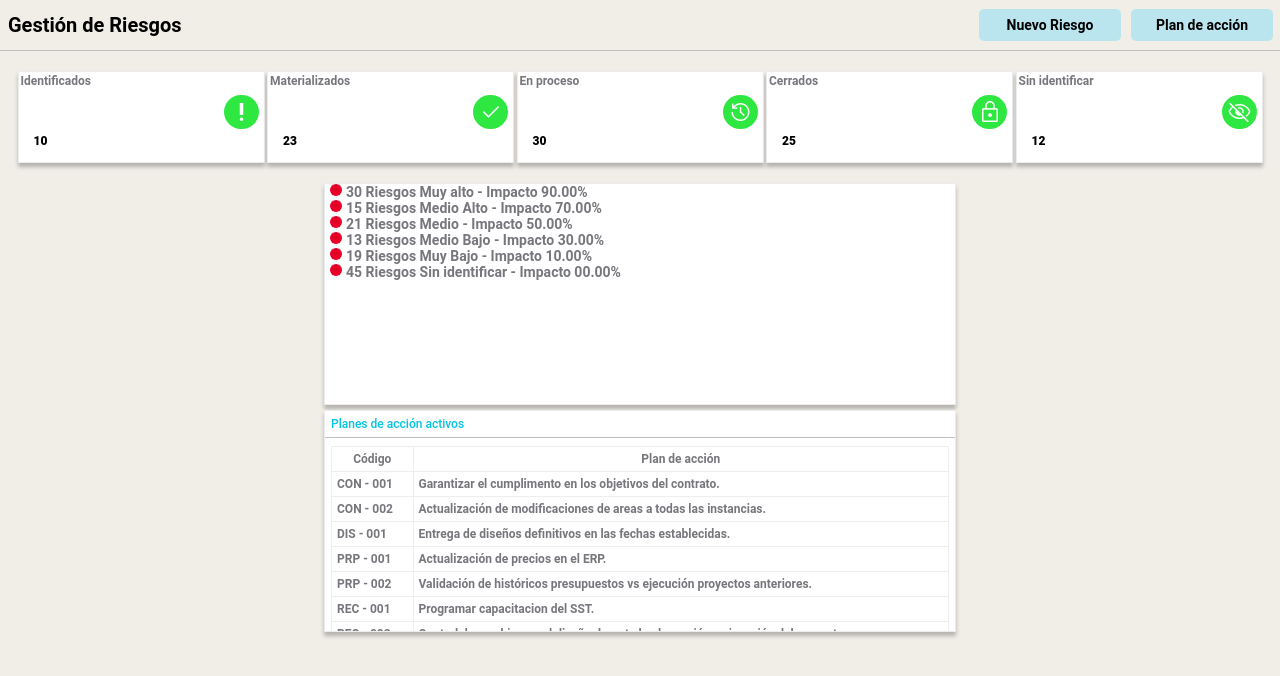
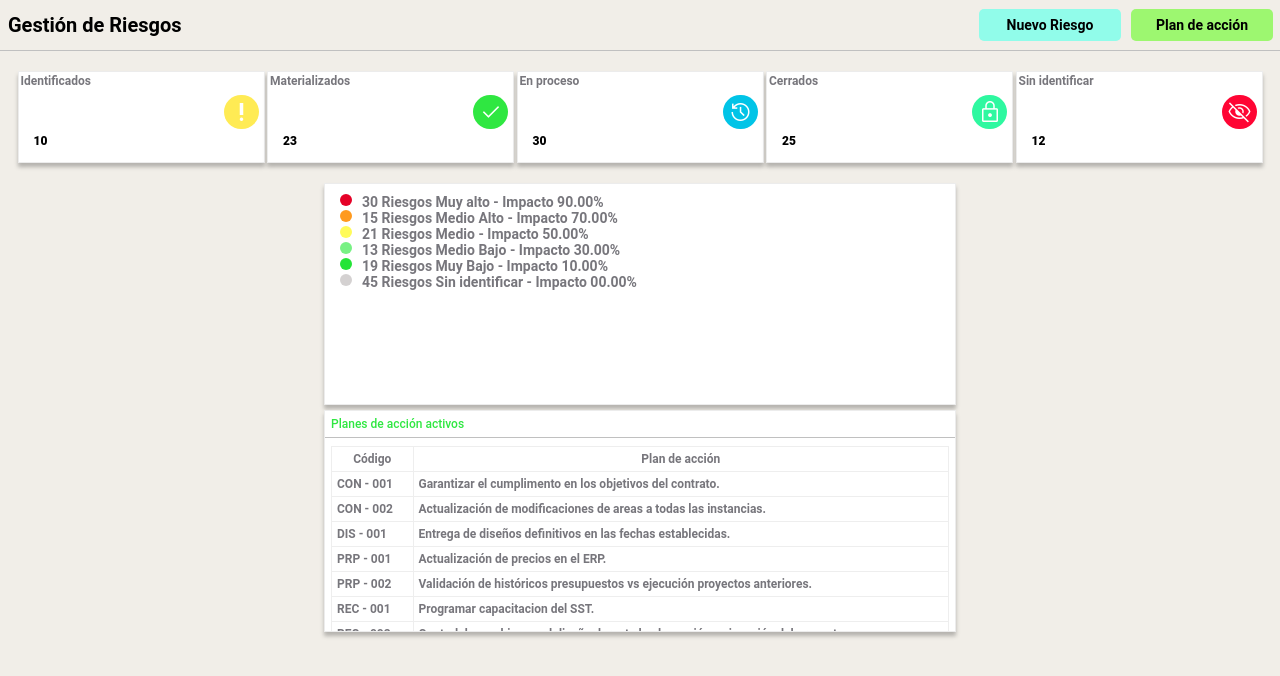
Before and after one commit to DannG25/SGP-riesgos, a plain HTML site: page index.html in a window 1280 px wide. Drawn offline with nearby package versions, Linux system fonts and the light colour scheme; files that its build step writes are made by us from their sources.

Commit message:
Update styles.css

```diff
--- a/styles.css
+++ b/styles.css
@@ -31,7 +31,6 @@ h2 {
 .buttons {
   font-weight: bold;
   font-size: 14px;
-    background-color: rgba(46, 205, 255, 0.28);
   color: rgb(0, 0, 0);
   width: 142px;
   height: 32px;
@@ -41,12 +40,12 @@ h2 {
   cursor: pointer;
 }
 
-.buttons_planes {
-    background-color: rgba(46, 205, 255, 0.28);
+.buttons_plans {
+  background-color: #9df770;
 }
 
-.buttons_riesgos {
-    background-color: rgba(110, 135, 143, 0.28);
+.buttons_risk {
+  background-color: #91fcea;
 }
 
 .container {
@@ -75,7 +74,7 @@ h2 {
 
 .card .card-header .card-title {
   font-weight: 500;
-    color: #01C4E7;
+  color: #2FE741;
 }
 
 .card .card-content {
@@ -105,26 +104,21 @@ h2 {
   font-variation-settings: 'FILL' 0, 'wght' 400, 'GRAD' 0, 'opsz' 48
 }
 
-.material-symbols-outlined:nth-child(1) {
+.card_indicadores:nth-child(1) > .material-symbols-outlined {
   background-color: #FFEB54;
 }
-
-.material-symbols-outlined:nth-child(2) {
+.card_indicadores:nth-child(2) > .material-symbols-outlined {
   background-color: #2FE741;
 }
-
-.material-symbols-outlined:nth-child(3) {
+.card_indicadores:nth-child(3) > .material-symbols-outlined {
   background-color: #01C4E7;
 }
-
-.material-symbols-outlined:nth-child(4) {
+.card_indicadores:nth-child(4) > .material-symbols-outlined {
     background-color: #2EF8A0;
 }
-
-.material-symbols-outlined:nth-child(5) {
+.card_indicadores:nth-child(5) > .material-symbols-outlined {
   background-color: #FF0534;
 }
-
 .data {
   padding-left: 15px;
   font-weight: 800;
@@ -132,43 +126,39 @@ h2 {
   justify-content: center;
 }
 
-
 /* Segundo container */
 
 .card_grafica_riesgos,
-.card_lista_planes {
+.card_lista_planes,
+.card_matriz_riesgos {
   width: 630px;
   height: 220px;
 }
 
 .risk-ball {
+  display: block;
   width: 12px;
   height: 12px;
-    margin-right: 4px;
+  margin-right: 10px;
   border-radius: 50%;
 }
 
-.risk-ball:nth-child(1) {
+.risk:nth-child(1) > .risk-ball {
   background-color: #E50127;
 }
-
-.risk-ball:nth-child(2) {
+.risk:nth-child(2) > .risk-ball {
   background-color: #FF9A1F;
 }
-
-.risk-ball:nth-child(3) {
+.risk:nth-child(3) > .risk-ball {
   background-color: #FFFB5A;
 }
-
-.risk-ball:nth-child(4) {
-    background-color: #6ceb78;
+.risk:nth-child(4) > .risk-ball{
+  background-color: #78f184;
 }
-
-.risk-ball:nth-child(5) {
-    background-color: #2FE741;
+.risk:nth-child(5) > .risk-ball {
+  background-color: #24e437;
 }
-
-.risk-ball:nth-child(6) {
+.risk:nth-child(6) > .risk-ball {
   background-color: #c9c5c5cb;
 }
 
@@ -179,10 +169,15 @@ h2 {
   margin-left: 0%;
 }
 
+canvas {
+ max-width: 10%;
+}
+
 ul {
   list-style-type: none;
   list-style-position: inside;
   padding-left: 5px;
+  margin: 10px;
 }
 
 table {
@@ -195,6 +190,4 @@ td {
   padding: 5px;
   border: solid 1px #eee;
 }
-
-
 /* Espacio de desarrollo para grafico JS*/
```
Lines whose indentation alone changed are shown as unchanged.
